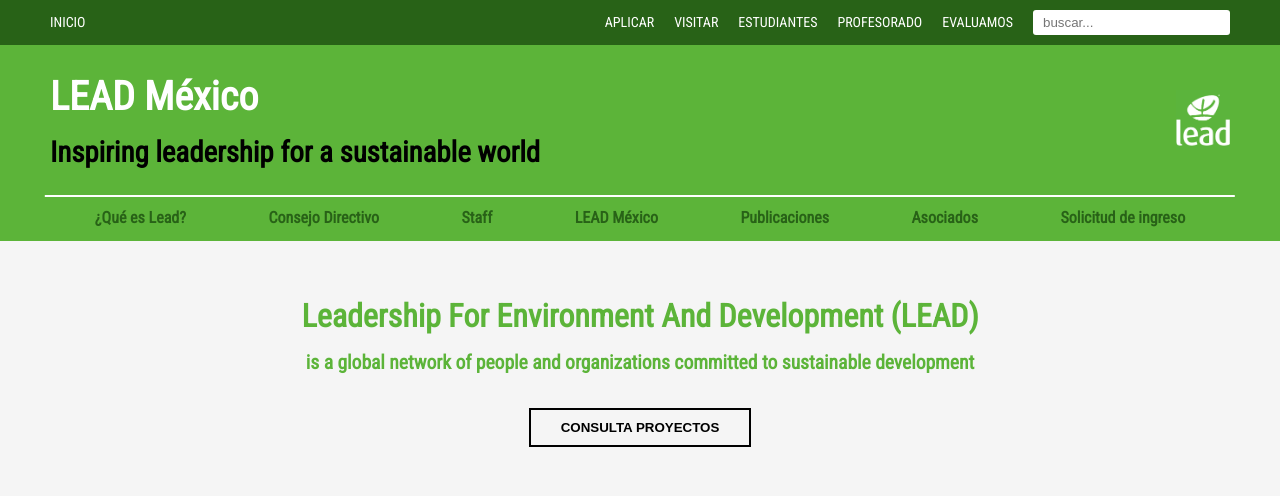
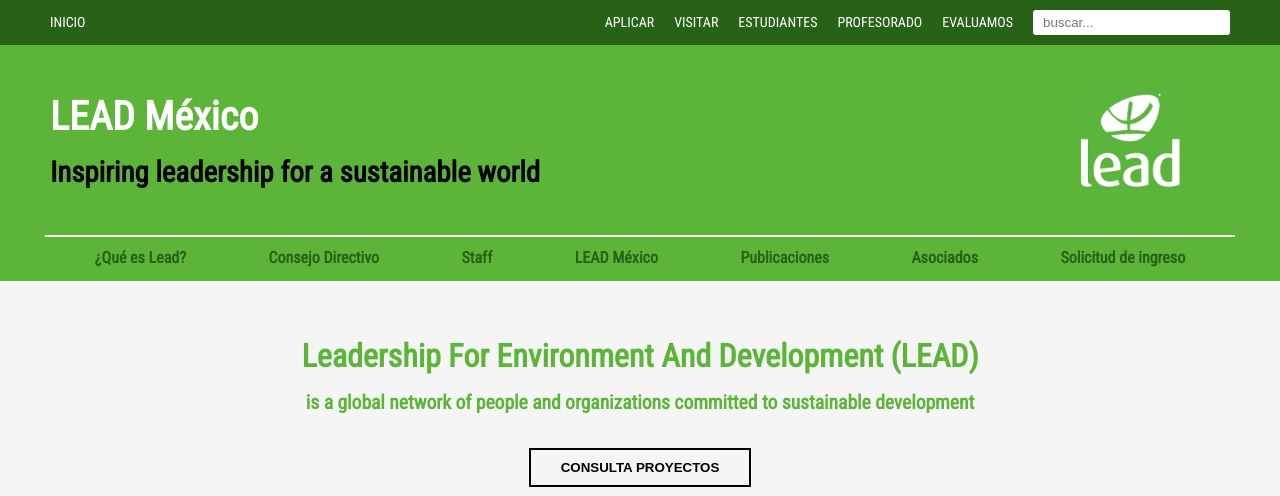
Before and after one commit to spinalfiver733/LEAD_Project, a PHP site: page / in a window 1280 px wide. Shown: the top 496 px of the page. Run offline with PHP 8.4, Linux system fonts and the light colour scheme.

Commit message:
Subir cambis de tamaño de imagen

```diff
--- a/estilos.css
+++ b/estilos.css
@@ -155,6 +155,11 @@ header {
     gap: 30px;
 }
 
+.main-header img {
+    height: auto;
+    width: 200px; /* O el ancho que prefieras */
+}
+
 .card {
     background-color: white;
     padding: 30px;
--- a/index.html
+++ b/index.html
@@ -26,7 +26,7 @@
                 <h1>LEAD México</h1>
                 <h2><p>Inspiring leadership for a sustainable world</p></h2>
             </div>
-            <img class  src="assets/LogoLEAD.webp" alt="LEAD logo">
+            <img class="main-header"  src="assets/LogoLEAD.webp" alt="LEAD logo">
         </div>
 
         <nav class="main-nav">
```
